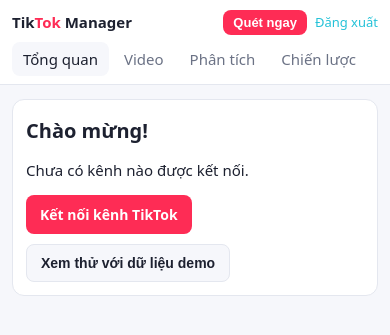
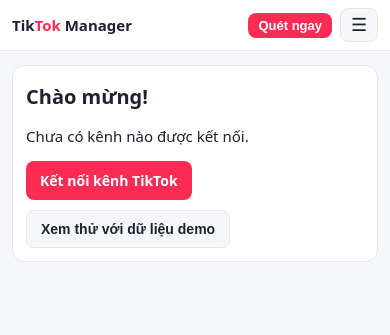
Before and after one commit to nhonphan001/tool-tiktok, a FastAPI app: page / in a window 390 px wide. Shown: the top 335 px of the page. Run offline with FastAPI, Linux system fonts and the light colour scheme; the visitor is signed in with stand-in values (Sample User, id 1); data that the repository does not hold is empty.

Commit message:
Mobile: menu thu gọn nút ☰; gắn mã phiên bản vào style.css để Cloudflare/trình duyệt không dùng CSS cũ
Co-Authored-By: Claude Opus 5.5 <noreply@anthropic.com>
Claude-Session: https://claude.ai/code/session_01VQD7REqJRsLkCa5TacDH5U

```diff
--- a/app/main.py
+++ b/app/main.py
@@ -18,6 +18,20 @@ from .config import DEFAULT_TEXT_KEYS, EDITABLE_KEYS, _default_text, apply_overr
 logging.basicConfig(level=logging.INFO, format="%(asctime)s %(levelname)s %(name)s: %(message)s")
 BASE_DIR = os.path.dirname(__file__)
 templates = Jinja2Templates(directory=os.path.join(BASE_DIR, "templates"))
+def _static_version() -> str:
+    """Mã phiên bản file tĩnh: đổi mỗi lần cập nhật để Cloudflare/trình duyệt không dùng CSS cũ."""
+    import hashlib
+    h = hashlib.md5()
+    for name in ("style.css",):
+        try:
+            with open(os.path.join(BASE_DIR, "static", name), "rb") as f:
+                h.update(f.read())
+        except OSError:
+            pass
+    return h.hexdigest()[:8]
+
+
+templates.env.globals["static_v"] = _static_version()
 templates.env.filters["num"] = lambda x: f"{x:,}".replace(",", ".") if isinstance(x, (int, float)) else "—"
 templates.env.filters["delta"] = (
     lambda x: "—" if x is None else (("+" if x >= 0 else "") + f"{x:,}".replace(",", "."))
--- a/app/static/style.css
+++ b/app/static/style.css
@@ -67,17 +67,21 @@ pre.block{background:var(--bg);border:1px solid var(--border);border-radius:8px;
 nav .tabs{display:flex;gap:4px;flex-wrap:wrap}
 .side.pkg{grid-template-columns:minmax(0,1.2fr) minmax(0,1fr)}
 code{overflow-wrap:anywhere}
+.menu-btn,.only-m{display:none}
 .md table{display:block;overflow-x:auto;max-width:100%}
 /* ---------- Mobile ---------- */
 @media (max-width:800px){
   .side.pkg{grid-template-columns:1fr}
-  nav{padding:8px 12px 0;gap:0}
+  nav{padding:8px 12px;gap:0}
   nav .brand{margin-right:auto;padding:4px 0}
   nav .right{margin-left:0;gap:8px;font-size:13px}
-  nav .right .acc{display:none}
-  nav .tabs{order:3;flex:0 0 100%;flex-wrap:nowrap;overflow-x:auto;scrollbar-width:none;margin:6px -12px 0;padding:0 12px 8px;-webkit-overflow-scrolling:touch}
-  nav .tabs::-webkit-scrollbar{display:none}
-  nav a.tab{white-space:nowrap;padding:7px 11px;flex:none}
+  nav .right .acc,nav .no-m{display:none}
+  .menu-btn{display:inline-flex;align-items:center;justify-content:center;width:38px;height:34px;border:1px solid var(--border);border-radius:8px;background:var(--bg);color:var(--text);font-size:18px;cursor:pointer}
+  nav .tabs{display:none;order:3;flex:0 0 100%;grid-template-columns:1fr 1fr;gap:4px;margin-top:8px;padding-top:8px;border-top:1px solid var(--border)}
+  nav.open .tabs{display:grid}
+  nav a.tab.only-m{display:block;color:var(--accent2)}
+  nav a.tab{padding:10px 12px;white-space:nowrap}
+  nav a.tab.on{background:var(--bg);color:var(--accent);font-weight:600}
   main{padding:14px 12px 60px}
   h1{font-size:20px}
   .card{padding:13px}
--- a/app/templates/base.html
+++ b/app/templates/base.html
@@ -3,13 +3,13 @@
 <head>
 <meta charset="utf-8"><meta name="viewport" content="width=device-width,initial-scale=1">
 <title>{% block title %}TikTok Manager{% endblock %}</title>
-<link rel="icon" type="image/png" href="/static/favicon.png"><link rel="stylesheet" href="/static/style.css">
+<link rel="icon" type="image/png" href="/static/favicon.png"><link rel="stylesheet" href="/static/style.css?v={{ static_v }}">
 <script src="/static/chart.umd.min.js"></script>
 </head>
 <body>
 <nav>
   <a class="brand" href="/">Tik<span>Tok</span> Manager</a>
-  <div class="tabs">
+  <div class="tabs" id="navtabs">
   <a class="tab {{ 'on' if active=='dashboard' }}" href="/">Tổng quan</a>
   <a class="tab {{ 'on' if active in ('videos','video_detail') }}" href="/videos">Video</a>
   <a class="tab {{ 'on' if active=='analytics' }}" href="/analytics">Phân tích</a>
@@ -20,11 +20,14 @@
   <a class="tab {{ 'on' if active=='products' }}" href="/products">Sản phẩm</a>
   <a class="tab {{ 'on' if active=='report' }}" href="/report">Báo cáo</a>
   <a class="tab {{ 'on' if active=='settings' }}" href="/settings">Cài đặt</a>
+  <a class="tab only-m" href="/logout">Đăng xuất</a>
   </div>
   <div class="right">
     {% if account %}<span class="acc">@{{ account.username or account.display_name or 'kênh' }}</span>{% endif %}
     <form method="post" action="/scan" style="margin:0"><button class="btn small">Quét ngay</button></form>
-    <a href="/logout">Đăng xuất</a>
+    <a href="/logout" class="no-m">Đăng xuất</a>
+    <button type="button" class="menu-btn" aria-label="Mở menu" aria-expanded="false" aria-controls="navtabs"
+      onclick="const n=this.closest('nav');const o=n.classList.toggle('open');this.setAttribute('aria-expanded',o);this.textContent=o?'✕':'☰'">☰</button>
   </div>
 </nav>
 <main>
@@ -33,7 +36,6 @@
 {% block content %}{% endblock %}
 </main>
 <script>
-document.querySelector("nav .tab.on")?.scrollIntoView({inline:"center",block:"nearest"});
 Chart.defaults.color = getComputedStyle(document.documentElement).getPropertyValue('--muted').trim();
 Chart.defaults.borderColor = getComputedStyle(document.documentElement).getPropertyValue('--border').trim();
 Chart.defaults.font.family = 'system-ui, sans-serif';
```
